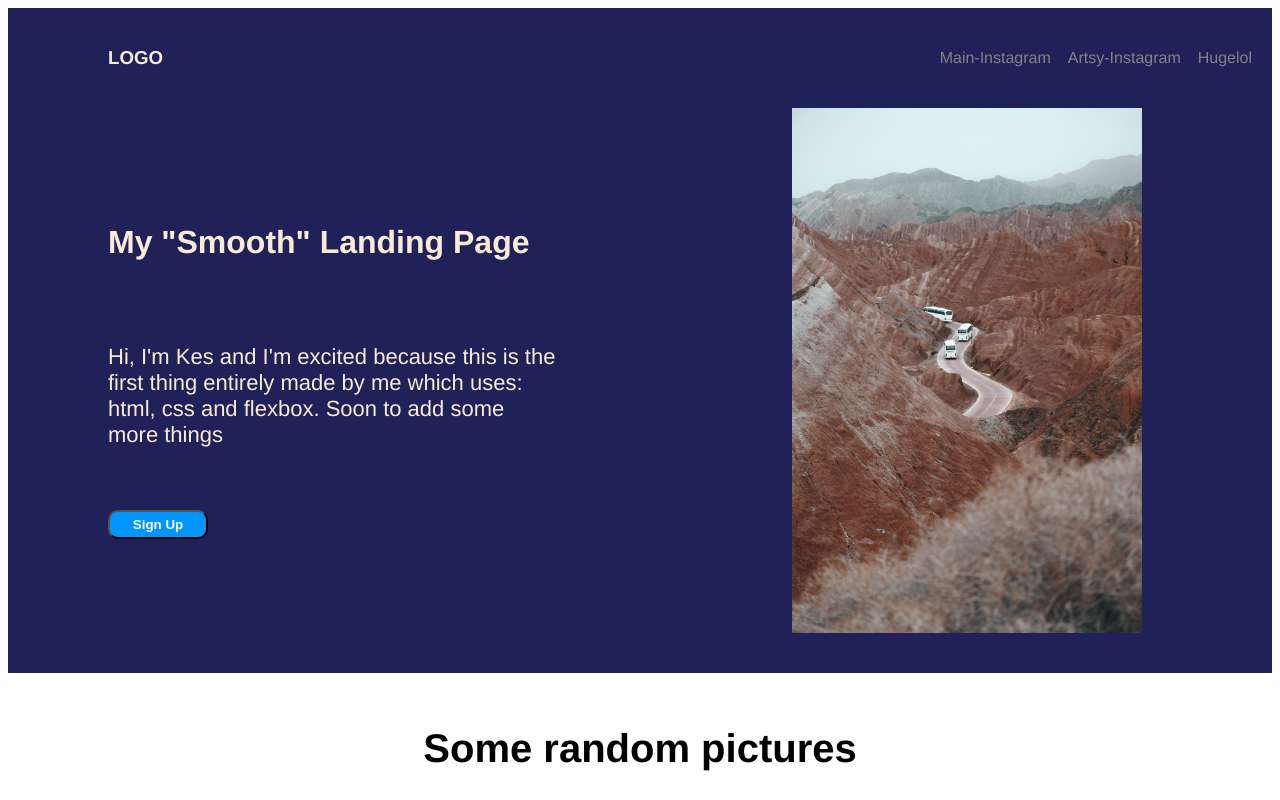
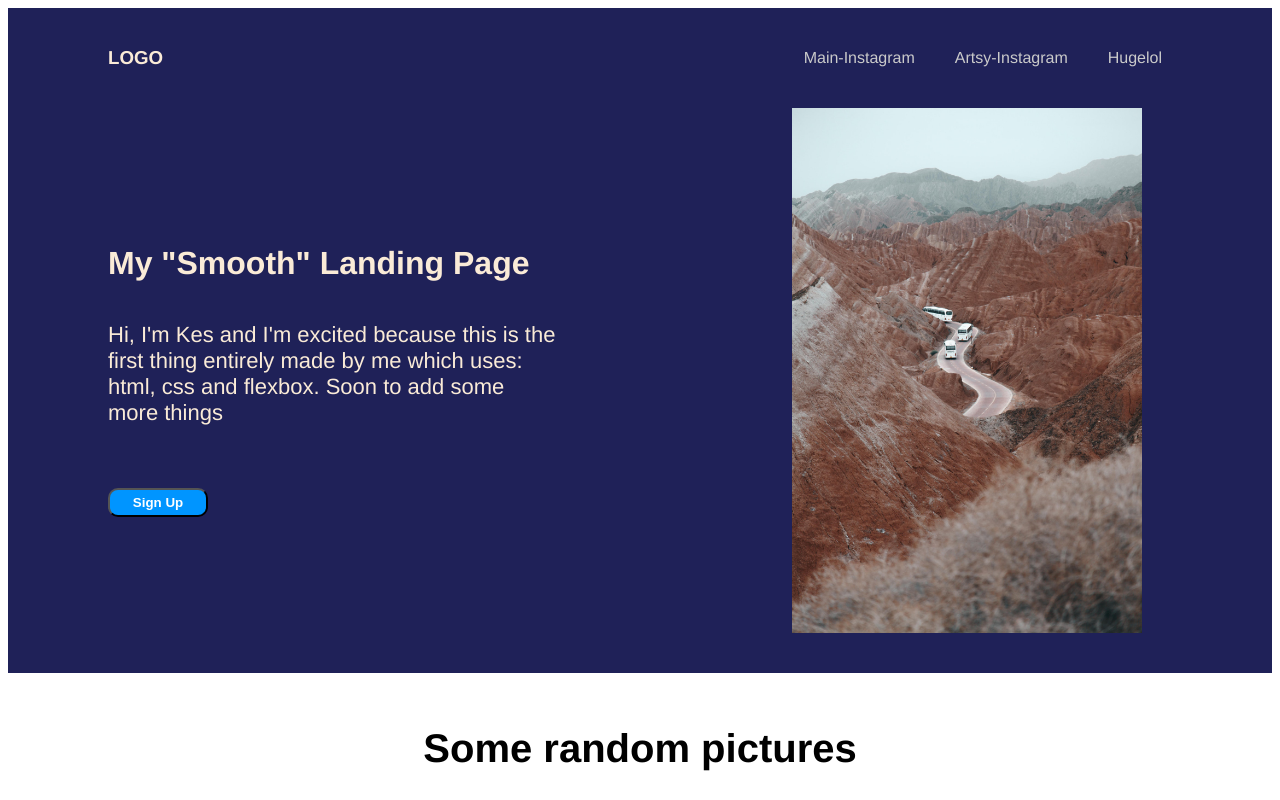
Before and after one commit to Kessius00/Landing-Page, a plain HTML site: page index.html in a window 1280 px wide. Shown: the top 800 px of the page. Drawn offline with Linux system fonts and the light colour scheme.

Commit message:
header adjustments

```diff
--- a/styles.css
+++ b/styles.css
@@ -7,8 +7,9 @@ ul {
     list-style-type: none;
     align-items: center;
     margin: 0;
+    margin-right: 90px;
     padding: 0;
-    gap: 17px;
+    gap: 40px;
 
 }
 
@@ -33,6 +34,7 @@ ul {
 }
 
 .headerdown p{
+    margin-top:0;
     font-size: 22px;
     width: 450px
 
@@ -45,6 +47,10 @@ ul {
     margin-left: 100px;
     margin-right: 100px;
 
+}
+
+.headerdown h1 {
+    margin-bottom: 0;
 }
 
 .foto1{
@@ -68,7 +74,7 @@ img{
 
 a{
     text-decoration: none;
-    color: rgb(131, 131, 131);
+    color: rgb(202, 202, 202);
 }
 
 .header{
```
